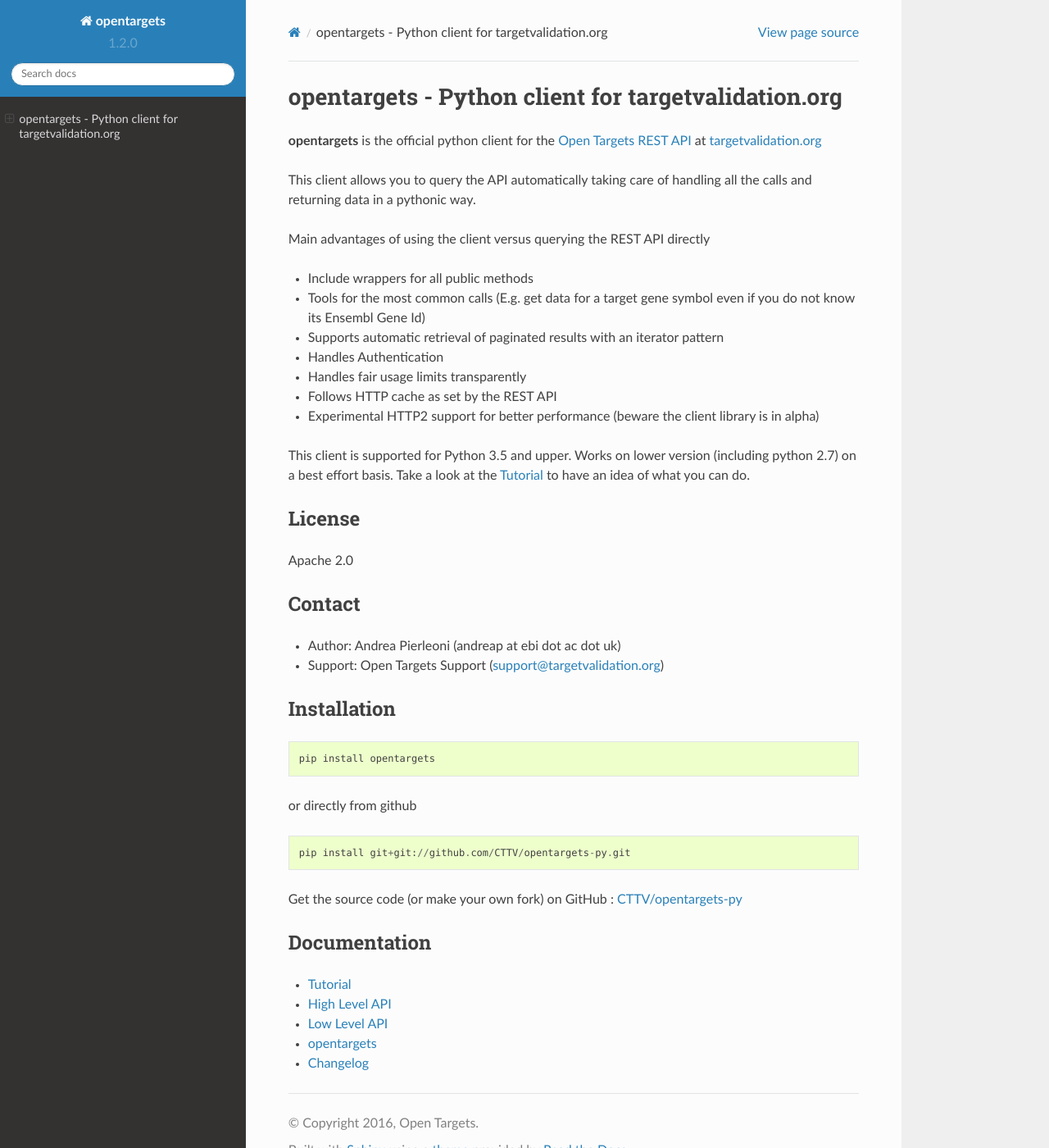
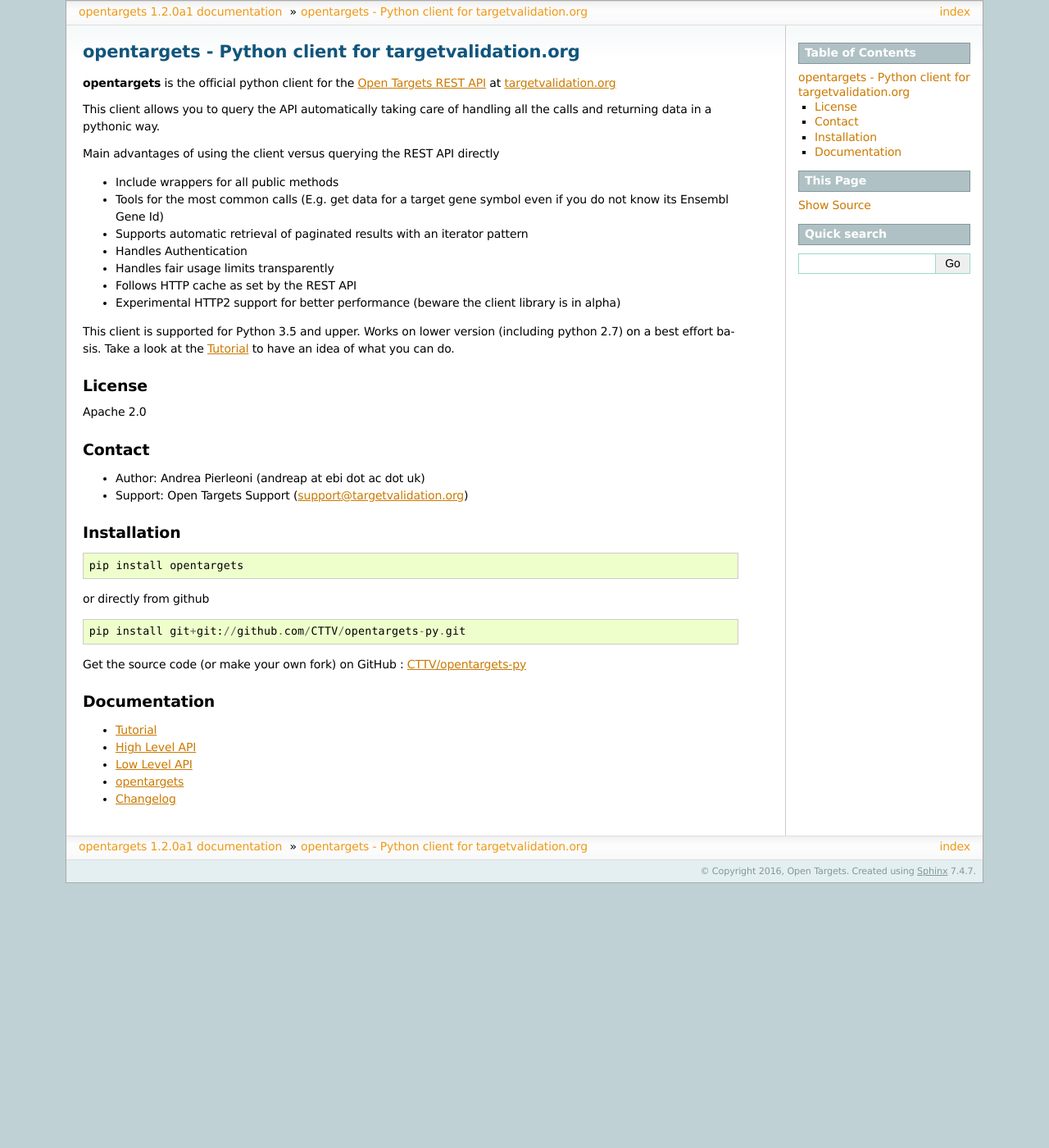
Before and after one commit to opentargets-archive/opentargets-py, a Sphinx documentation site: the page built from docs/source/index.rst, in a window 1280 px wide and 1400 px high. Shown: the whole window at 82% size. Built offline with Sphinx 7.4.7, drawn with Linux system fonts in a browser that asks for light colours; some of the changed text lies outside the part shown.

Commit message:
switched to sphinx theme

```diff
--- a/docs/source/conf.py
+++ b/docs/source/conf.py
@@ -127,10 +127,10 @@
 # The theme to use for HTML and HTML Help pages.  See the documentation for
 # a list of builtin themes.
 #
-import sphinx_rtd_theme
-html_theme = 'sphinx_rtd_theme'
-html_theme_path = [sphinx_rtd_theme.get_html_theme_path()]
-# html_theme = 'sphinxdoc'
+# import sphinx_rtd_theme
+# html_theme = 'sphinx_rtd_theme'
+# html_theme_path = [sphinx_rtd_theme.get_html_theme_path()]
+html_theme = 'sphinxdoc'
 
 # Theme options are theme-specific and customize the look and feel of a theme
 # further.  For a list of options available for each theme, see the
```
